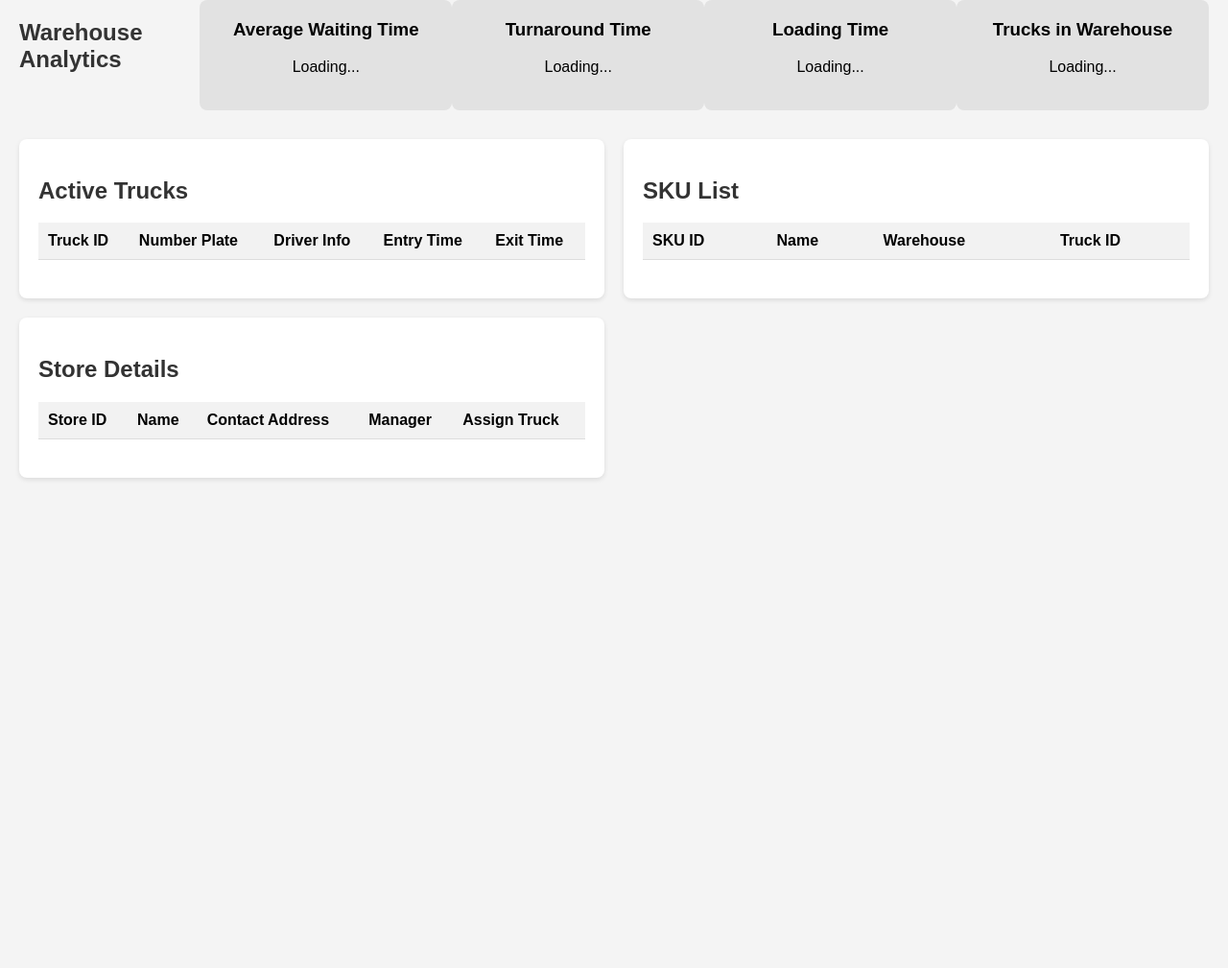
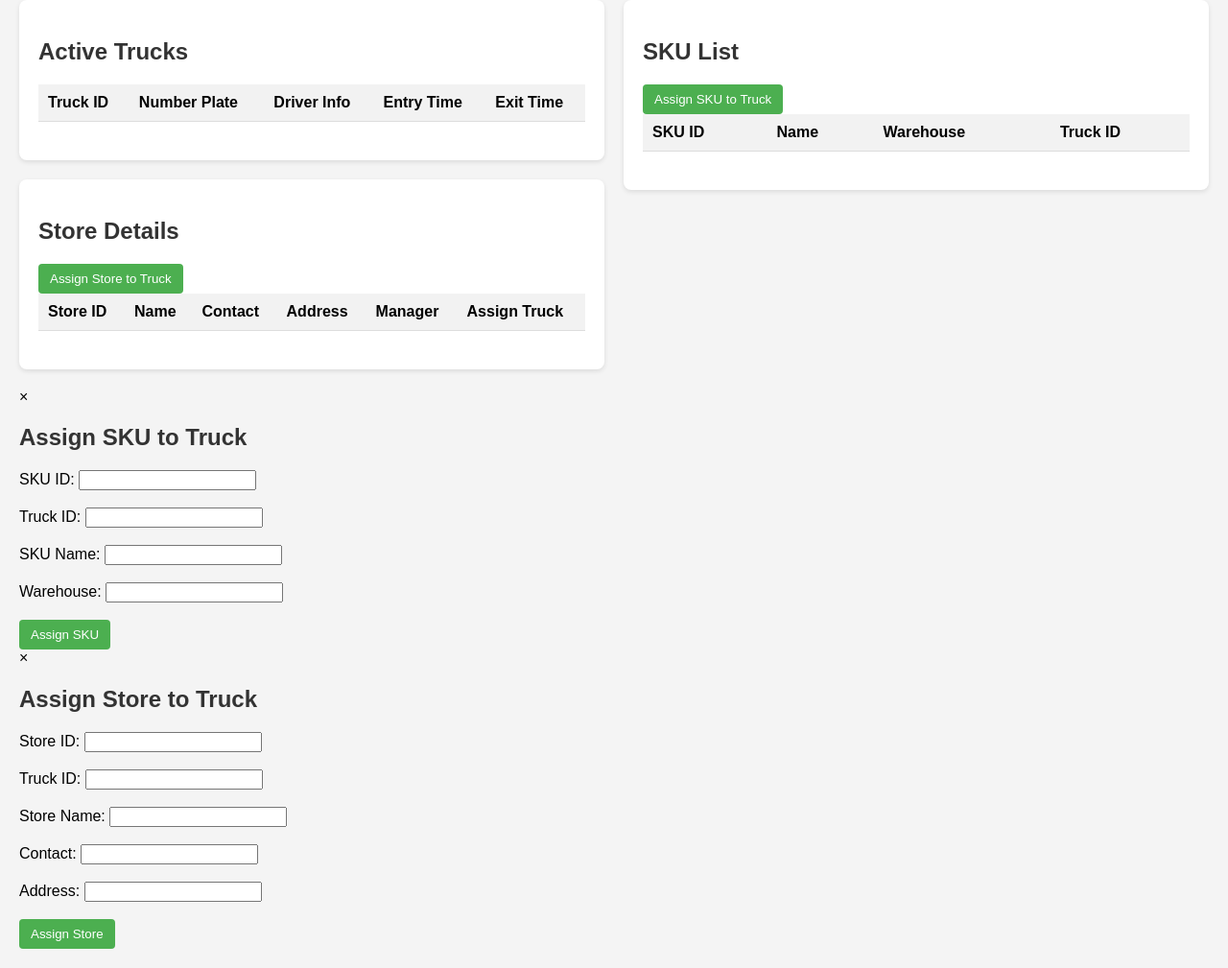
Before and after one commit to dinaaksh/yard-management, a Flask app: page /userdash in a window 1280 px wide. Shown: the part 120-1129 px from the top of the page at 96% size. Before the commit the page ends 620 px from the top, so only its background shows below. Run offline with Flask 3, Linux system fonts and the light colour scheme; lists and menus that the app fills with data are empty.

Commit message:
Update userdash.html

```diff
--- a/main/templates/userdash.html
+++ b/main/templates/userdash.html
@@ -10,27 +10,6 @@
     <header>
         <h1>Loading Manager Dashboard</h1>
     </header>
-
-    <!-- Analytics Section -->
-    <section id="analytics-panel">
-        <h2>Warehouse Analytics</h2>
-        <div class="analytics-item" id="avg-waiting-time">
-            <h3>Average Waiting Time</h3>
-            <p id="avg-waiting-time-value">Loading...</p>
-        </div>
-        <div class="analytics-item" id="turnaround-time">
-            <h3>Turnaround Time</h3>
-            <p id="turnaround-time-value">Loading...</p>
-        </div>
-        <div class="analytics-item" id="loading-time">
-            <h3>Loading Time</h3>
-            <p id="loading-time-value">Loading...</p>
-        </div>
-        <div class="analytics-item" id="trucks-in-warehouse">
-            <h3>Trucks in Warehouse</h3>
-            <p id="trucks-count-value">Loading...</p>
-        </div>
-    </section>
 
     <!-- Tables Section -->
     <section id="tables-section">
@@ -57,12 +36,14 @@
             <!-- Store Table -->
             <section id="store-section" class="table-container">
                 <h2>Store Details</h2>
+                <button id="assign-store-btn">Assign Store to Truck</button>
                 <table id="store-table">
                     <thead>
                         <tr>
                             <th>Store ID</th>
                             <th>Name</th>
-                            <th>Contact Address</th>
+                            <th>Contact</th> <!-- Separated Contact -->
+                            <th>Address</th> <!-- Separated Address -->
                             <th>Manager</th>
                             <th>Assign Truck</th>
                         </tr>
@@ -78,13 +59,14 @@
             <!-- SKU List Table -->
             <section id="sku-list-section" class="table-container">
                 <h2>SKU List</h2>
+                <button id="assign-sku-btn">Assign SKU to Truck</button>
                 <table id="sku-list-table">
                     <thead>
                         <tr>
                             <th>SKU ID</th>
                             <th>Name</th>
                             <th>Warehouse</th>
-                            <th>Truck ID</th> <!-- Updated column name -->
+                            <th>Truck ID</th>
                         </tr>
                     </thead>
                     <tbody>
@@ -92,7 +74,57 @@
                     </tbody>
                 </table>
             </section>
+        </div>
+    </section>
 
+    <!-- Dialog Box for Assigning SKU -->
+    <div id="assign-sku-dialog" class="dialog">
+        <div class="dialog-content">
+            <span class="close-btn">&times;</span>
+            <h2>Assign SKU to Truck</h2>
+            <form id="assign-sku-form">
+                <label for="sku-id">SKU ID:</label>
+                <input type="text" id="sku-id" name="sku-id" required><br><br>
+
+                <label for="truck-id">Truck ID:</label>
+                <input type="text" id="truck-id" name="truck-id" required><br><br>
+
+                <label for="sku-name">SKU Name:</label>
+                <input type="text" id="sku-name" name="sku-name" required><br><br>
+
+                <label for="warehouse">Warehouse:</label>
+                <input type="text" id="warehouse" name="warehouse" required><br><br>
+
+                <button type="submit">Assign SKU</button>
+            </form>
+        </div>
+    </div>
+
+    <!-- Dialog Box for Assigning Store -->
+    <div id="assign-store-dialog" class="dialog">
+        <div class="dialog-content">
+            <span class="close-btn">&times;</span>
+            <h2>Assign Store to Truck</h2>
+            <form id="assign-store-form">
+                <label for="store-id">Store ID:</label>
+                <input type="text" id="store-id" name="store-id" required><br><br>
+
+                <label for="truck-id-store">Truck ID:</label>
+                <input type="text" id="truck-id-store" name="truck-id-store" required><br><br>
+
+                <label for="store-name">Store Name:</label>
+                <input type="text" id="store-name" name="store-name" required><br><br>
+
+                <label for="contact">Contact:</label>
+                <input type="text" id="contact" name="contact" required><br><br>
+
+                <label for="address">Address:</label>
+                <input type="text" id="address" name="address" required><br><br>
+
+                <button type="submit">Assign Store</button>
+            </form>
+        </div>
+    </div>
 
     <script src="{{ url_for('static', filename='userscript.js') }}" defer></script>
 </body>
```
